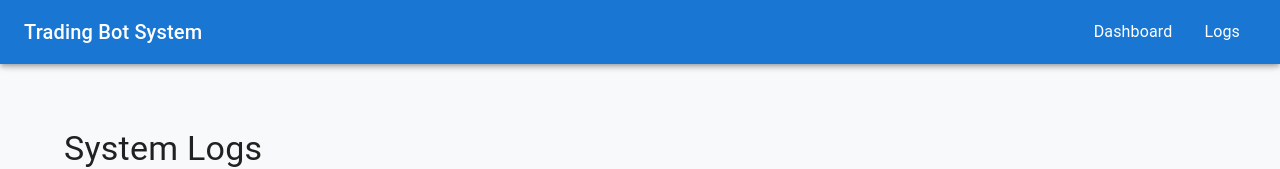
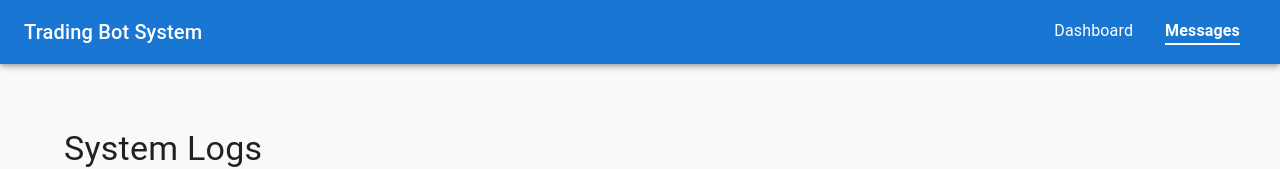
Before and after one commit to archer-chale/Archer, a React (Vite) app in the folder client/: page /messages in a window 1280 px wide. Shown: the top 169 px of the page. Built offline with nearby package versions, Linux system fonts and the light colour scheme; no server answers; the database is empty.

Commit message:
Updated routes

```diff
--- a/client/src/routes/index.tsx
+++ b/client/src/routes/index.tsx
@@ -76,7 +76,7 @@ const Navigation = () => {
             <ListItemIcon>
               <Assessment />
             </ListItemIcon>
-            <ListItemText primary="Logs" />
+            <ListItemText primary="Messages" />
           </ListItemButton>
         </ListItem>
       </List>
@@ -119,16 +119,16 @@ const Navigation = () => {
               </Box>
               <Box
                 component={Link}
-                to="/logs"
+                to="/messages"
                 sx={{
                   color: 'white',
                   textDecoration: 'none',
                   mx: 2,
-                  fontWeight: isActive('/logs') ? 'bold' : 'normal',
-                  borderBottom: isActive('/logs') ? '2px solid white' : 'none',
+                  fontWeight: isActive('/messages') ? 'bold' : 'normal',
+                  borderBottom: isActive('/messages') ? '2px solid white' : 'none',
                 }}
               >
-                Logs
+                Messages
               </Box>
             </Box>
           )}
```
